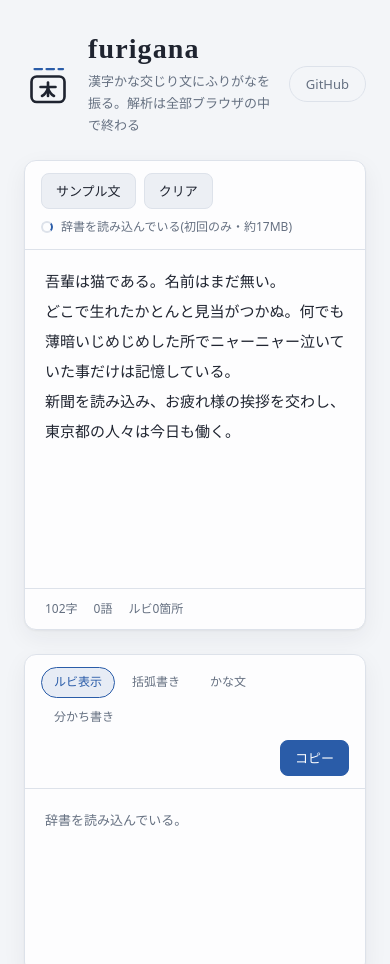
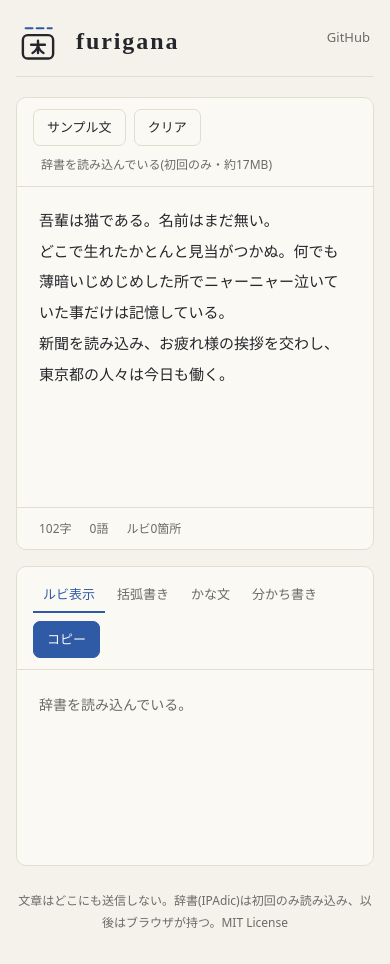
Before and after one commit to miruky/furigana, a website built with Vite: page index.html in a window 390 px wide. Shown: the top 964 px of the page. Built offline with nearby package versions, Linux system fonts and the light colour scheme; what kuromoji would draw is missing.

Commit message:
温かみのある紙色と罫線基調へ刷新しスピナーを廃止

```diff
--- a/src/style.css
+++ b/src/style.css
@@ -1,28 +1,32 @@
 :root {
-  --bg: #f3f5f8;
-  --surface: #fdfdfe;
-  --surface-2: #eceff4;
-  --ink: #1f2430;
-  --muted: #657081;
-  --line: #dde2ea;
-  --accent: #2a5ca8;
-  --accent-soft: rgba(42, 92, 168, 0.1);
-  --shadow: 0 1px 2px rgba(31, 36, 48, 0.05), 0 8px 24px rgba(31, 36, 48, 0.06);
-  --radius: 12px;
+  --paper: #f5f2ec;
+  --surface: #fbf9f4;
+  --surface-2: #efe9dd;
+  --ink: #24262b;
+  --muted: #6c6a64;
+  --line: #e3ddd0;
+  --line-soft: #ece6da;
+  --accent: #2f5aa6;
+  --accent-soft: rgba(47, 90, 166, 0.1);
+  --on-accent: #fbfaf6;
+  --radius: 10px;
+  --font-sans: 'Hiragino Sans', 'Noto Sans JP', system-ui, sans-serif;
   --font-serif: 'Hiragino Mincho ProN', 'Yu Mincho', 'Noto Serif JP', serif;
+  --ease: cubic-bezier(0.22, 0.61, 0.36, 1);
 }
 
 @media (prefers-color-scheme: dark) {
   :root {
-    --bg: #14171d;
-    --surface: #1d2128;
-    --surface-2: #262b34;
-    --ink: #e6e9ee;
-    --muted: #97a1b0;
-    --line: #323845;
-    --accent: #7da7e8;
-    --accent-soft: rgba(125, 167, 232, 0.13);
-    --shadow: 0 1px 2px rgba(0, 0, 0, 0.3), 0 8px 24px rgba(0, 0, 0, 0.25);
+    --paper: #16171b;
+    --surface: #1c1e23;
+    --surface-2: #24262d;
+    --ink: #e8e6e1;
+    --muted: #989aa2;
+    --line: #2c2f37;
+    --line-soft: #24262d;
+    --accent: #80a8e8;
+    --accent-soft: rgba(128, 168, 232, 0.14);
+    --on-accent: #15171b;
   }
 }
 
@@ -37,29 +41,34 @@ html {
 }
 
 body {
-  font-family: 'Hiragino Sans', 'Noto Sans JP', system-ui, sans-serif;
-  background: var(--bg);
+  font-family: var(--font-sans);
+  background: var(--paper);
   color: var(--ink);
-  line-height: 1.7;
+  line-height: 1.75;
   min-height: 100dvh;
+  -webkit-font-smoothing: antialiased;
+  text-rendering: optimizeLegibility;
 }
 
 #app {
-  max-width: 1240px;
+  max-width: 1180px;
   margin: 0 auto;
-  padding: 32px 24px 24px;
+  padding: clamp(20px, 4vw, 44px) clamp(16px, 4vw, 32px) 28px;
   display: flex;
   flex-direction: column;
   min-height: 100dvh;
-  gap: 24px;
+  gap: clamp(20px, 4vw, 36px);
 }
 
+/* ---- ヘッダー ---- */
 .site-header {
   display: flex;
-  align-items: center;
+  align-items: flex-start;
   justify-content: space-between;
   gap: 16px;
-  animation: rise 0.5s ease both;
+  padding-bottom: clamp(12px, 2vw, 20px);
+  border-bottom: 1px solid var(--line);
+  animation: rise 0.55s var(--ease) both;
 }
 
 .brand {
@@ -69,106 +78,140 @@ body {
 }
 
 .logo {
-  width: 48px;
-  height: 48px;
+  width: 44px;
+  height: 44px;
   color: var(--ink);
   flex-shrink: 0;
 }
 
 .brand h1 {
   font-family: var(--font-serif);
-  font-size: 28px;
+  font-size: clamp(24px, 4vw, 30px);
   font-weight: 600;
-  letter-spacing: 0.04em;
-  line-height: 1.2;
+  letter-spacing: 0.08em;
+  line-height: 1.15;
 }
 
 .tagline {
   color: var(--muted);
   font-size: 13px;
-  margin-top: 4px;
+  margin-top: 5px;
+  max-width: 48ch;
+}
+
+.header-actions {
+  display: flex;
+  align-items: center;
+  gap: 8px;
+  flex-shrink: 0;
 }
 
 .repo-link {
   color: var(--muted);
   text-decoration: none;
   font-size: 13px;
-  border: 1px solid var(--line);
-  border-radius: 999px;
-  padding: 6px 16px;
+  padding: 6px 4px;
+  background-image: linear-gradient(var(--accent), var(--accent));
+  background-size: 0% 1px;
+  background-position: 0 100%;
+  background-repeat: no-repeat;
   transition:
-    color 0.15s ease,
-    border-color 0.15s ease,
-    transform 0.15s ease;
+    color 0.2s var(--ease),
+    background-size 0.25s var(--ease);
 }
 
 .repo-link:hover {
   color: var(--accent);
-  border-color: var(--accent);
-  transform: translateY(-1px);
+  background-size: 100% 1px;
 }
 
+/* ---- 二面レイアウト ---- */
 .layout {
   display: grid;
   grid-template-columns: 1fr 1fr;
-  gap: 24px;
+  gap: clamp(16px, 3vw, 28px);
   flex: 1;
   align-items: stretch;
-  animation: rise 0.5s ease 0.08s both;
+  animation: rise 0.55s var(--ease) 0.07s both;
 }
 
 .pane {
   background: var(--surface);
   border: 1px solid var(--line);
   border-radius: var(--radius);
-  box-shadow: var(--shadow);
   display: flex;
   flex-direction: column;
   overflow: hidden;
   min-height: 480px;
+  position: relative;
+}
+
+.pane-label {
+  font-size: 11px;
+  font-weight: 600;
+  letter-spacing: 0.18em;
+  color: var(--muted);
+  text-transform: uppercase;
 }
 
 .toolbar {
   display: flex;
   align-items: center;
   gap: 8px;
-  padding: 12px 16px;
+  padding: 11px 16px;
   border-bottom: 1px solid var(--line);
   flex-wrap: wrap;
+  min-height: 50px;
 }
 
 .spacer {
   flex: 1;
 }
 
+/* ---- ボタン ---- */
 button {
   font: inherit;
   font-size: 13px;
   color: var(--ink);
-  background: var(--surface-2);
+  background: transparent;
   border: 1px solid var(--line);
-  border-radius: 8px;
-  padding: 6px 14px;
+  border-radius: 7px;
+  padding: 6px 13px;
   cursor: pointer;
   transition:
-    background 0.15s ease,
-    border-color 0.15s ease,
-    transform 0.15s ease;
+    color 0.18s var(--ease),
+    border-color 0.18s var(--ease),
+    background 0.18s var(--ease);
 }
 
 button:hover {
   border-color: var(--accent);
-  transform: translateY(-1px);
+  color: var(--accent);
 }
 
 button.primary {
   background: var(--accent);
   border-color: var(--accent);
-  color: #fff;
+  color: var(--on-accent);
 }
 
 button.primary:hover {
-  filter: brightness(1.08);
+  filter: brightness(1.06);
+  color: var(--on-accent);
+}
+
+button.icon {
+  display: inline-flex;
+  align-items: center;
+  justify-content: center;
+  width: 34px;
+  height: 32px;
+  padding: 0;
+}
+
+button.icon svg {
+  width: 17px;
+  height: 17px;
 }
 
 :is(button, textarea, .output, .repo-link):focus-visible {
@@ -176,32 +219,34 @@ button.primary:hover {
   outline-offset: 2px;
 }
 
+/* ---- 出力形式タブ(下線方式) ---- */
 .tabs {
   display: flex;
-  gap: 4px;
+  gap: 2px;
   flex-wrap: wrap;
 }
 
 .tab {
   background: transparent;
-  border: 1px solid transparent;
+  border: none;
+  border-bottom: 2px solid transparent;
   color: var(--muted);
-  border-radius: 999px;
-  padding: 4px 12px;
-  font-size: 12px;
+  border-radius: 0;
+  padding: 5px 10px;
+  font-size: 13px;
 }
 
 .tab:hover {
   color: var(--ink);
-  transform: none;
+  border-color: var(--line);
 }
 
 .tab.active {
-  background: var(--accent-soft);
+  color: var(--accent);
   border-color: var(--accent);
-  color: var(--accent);
 }
 
+/* ---- 入力 ---- */
 textarea {
   flex: 1;
   width: 100%;
@@ -209,10 +254,10 @@ textarea {
   resize: none;
   background: transparent;
   color: var(--ink);
-  font: inherit;
+  font-family: var(--font-sans);
   font-size: 15px;
-  line-height: 2;
-  padding: 16px 20px;
+  line-height: 2.05;
+  padding: 18px 22px;
   caret-color: var(--accent);
 }
 
@@ -221,6 +266,7 @@ textarea::placeholder {
   opacity: 0.7;
 }
 
+/* ---- 辞書読み込みの帯(スピナーを使わない不定プログレス) ---- */
 .dict-state {
   display: inline-flex;
   align-items: center;
@@ -229,49 +275,79 @@ textarea::placeholder {
   font-size: 12px;
 }
 
-.spinner {
-  width: 12px;
-  height: 12px;
-  border: 2px solid var(--line);
-  border-top-color: var(--accent);
-  border-radius: 50%;
-  animation: spin 0.8s linear infinite;
+.loadbar {
+  position: absolute;
+  left: 0;
+  right: 0;
+  top: 0;
+  height: 2px;
+  overflow: hidden;
+  background: var(--line-soft);
+  opacity: 0;
+  transition: opacity 0.3s var(--ease);
 }
 
-@keyframes spin {
-  to {
-    transform: rotate(360deg);
-  }
+.loadbar.on {
+  opacity: 1;
 }
 
+.loadbar::after {
+  content: '';
+  position: absolute;
+  inset: 0 auto 0 0;
+  width: 34%;
+  background: var(--accent);
+  border-radius: 2px;
+  animation: slide 1.25s var(--ease) infinite;
+}
+
+/* ---- ステータス ---- */
 .statusbar {
   display: flex;
-  gap: 16px;
-  padding: 10px 20px;
+  gap: 18px;
+  padding: 10px 22px;
   border-top: 1px solid var(--line);
   color: var(--muted);
   font-size: 12px;
   font-variant-numeric: tabular-nums;
 }
 
+.statusbar b {
+  color: var(--ink);
+  font-weight: 600;
+}
+
+/* ---- 出力 ---- */
 .output {
   flex: 1;
   overflow-y: auto;
-  padding: 20px;
-  animation: fadein 0.25s ease both;
+  padding: 22px;
+}
+
+.output > * {
+  animation: fade 0.3s var(--ease) both;
 }
 
 .placeholder {
   color: var(--muted);
-  font-size: 13px;
+  font-size: 14px;
+  line-height: 1.9;
 }
 
-.ruby-text,
-.plain-text {
+.ruby-text {
+  font-family: var(--font-serif);
   white-space: pre-wrap;
   word-break: break-word;
-  font-size: 17px;
-  line-height: 2.6;
+  font-size: 19px;
+  line-height: 2.9;
+}
+
+.plain-text {
+  font-family: var(--font-serif);
+  white-space: pre-wrap;
+  word-break: break-word;
+  font-size: 16px;
+  line-height: 2.2;
 }
 
 .ruby-text ruby {
@@ -279,56 +355,68 @@ textarea::placeholder {
 }
 
 .ruby-text rt {
-  font-size: 0.5em;
+  font-family: var(--font-sans);
+  font-size: 0.46em;
   color: var(--accent);
-  letter-spacing: 0.05em;
+  letter-spacing: 0.04em;
+  font-feature-settings: 'palt';
 }
 
-.plain-text {
-  line-height: 2.1;
-  font-size: 15px;
-}
-
+/* ---- フッター ---- */
 .site-footer {
   color: var(--muted);
   font-size: 12px;
   text-align: center;
-  padding: 8px 0;
+  padding: 4px 0;
+  line-height: 1.8;
 }
 
+/* ---- モーション ---- */
 @keyframes rise {
   from {
     opacity: 0;
-    transform: translateY(8px);
+    transform: translateY(10px);
   }
-
   to {
     opacity: 1;
     transform: none;
   }
 }
 
-@keyframes fadein {
+@keyframes fade {
   from {
     opacity: 0;
   }
-
   to {
     opacity: 1;
   }
 }
 
-@media (max-width: 920px) {
+@keyframes slide {
+  0% {
+    transform: translateX(-110%);
+  }
+  100% {
+    transform: translateX(390%);
+  }
+}
+
+/* ---- レスポンシブ ---- */
+@media (max-width: 880px) {
   .layout {
     grid-template-columns: 1fr;
   }
 
   .pane {
-    min-height: 320px;
+    min-height: 300px;
   }
 
   textarea {
-    min-height: 40vh;
+    min-height: 38vh;
+  }
+
+  .tagline {
+    display: none;
   }
 }
 
@@ -339,4 +427,9 @@ textarea::placeholder {
     animation: none !important;
     transition: none !important;
   }
+
+  .loadbar::after {
+    width: 100%;
+    opacity: 0.5;
+  }
 }
```
